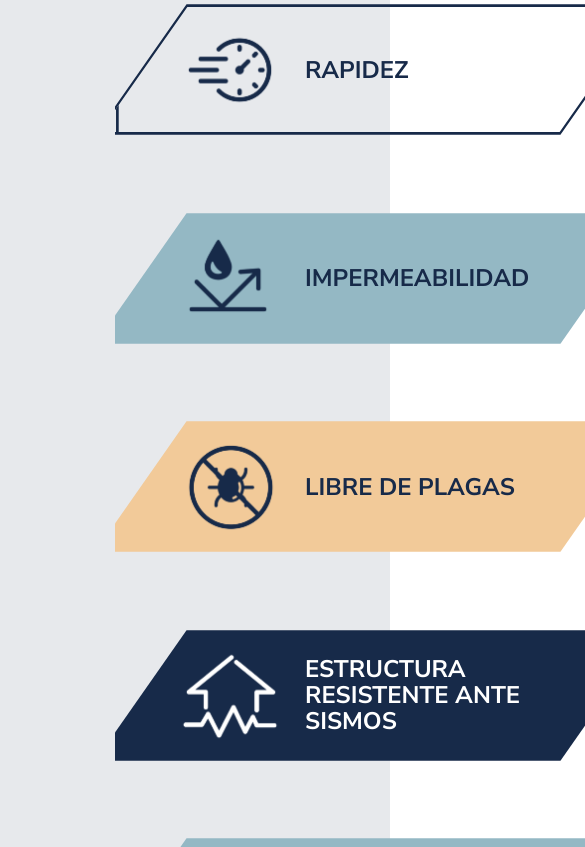
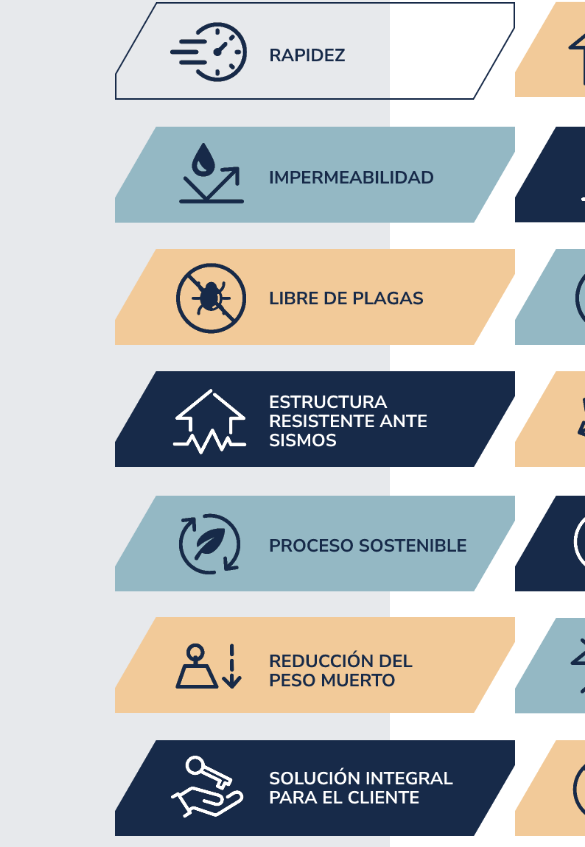
Before and after one commit to facundo1996/amazonia, a React (Create React App) app: page / in a window 390 px wide. Shown: the part 1717-2564 px from the top of the page, 585 px wide, since content can reach past the window. Built offline with nearby package versions, Linux system fonts and the light colour scheme; a web font is replaced by a local one.

Commit message:
Characteristics responsive

```diff
--- a/src/components/Characteristics.jsx
+++ b/src/components/Characteristics.jsx
@@ -10,7 +10,8 @@ export default function Characteristics() {
         'La construcción en serie e industrializada que realizamos en fábrica, reduce significativamente el tiempo de desarrollo de la construcción in situ.',
         'No existen los retrasos habituales de las obras en construcción.',
       ],
-      icon1: '/icons/characteristics/1-rapidez-blanco.png',
+      btn1: '/icons/btn/1-rapidez.png',
+      btn2: '/icons/btn/1-rapidez-select.png',
       icon2: '/icons/characteristics/1-rapidez-azul.png',
       color: 'white',
       background: '#172A49',
@@ -21,7 +22,8 @@ export default function Characteristics() {
       descriptions: [
         'Garantizamos interiores confortables, gran eficiencia energética reduciendo así los costos de calefacción y refrigeración.'
       ],
-      icon1: '/icons/characteristics/2-aislamiento-azul.png',
+      btn1: '/icons/btn/2-aislamiento.png',
+      btn2: '/icons/btn/2-aislamiento-select.png',
       icon2: '/icons/characteristics/2-aislamiento-azul.png',
       color: '#172A49',
       background: '#F2CA99',
@@ -33,7 +35,8 @@ export default function Characteristics() {
         'La estructura molecular de nuestros muros está diseñada para prevenir la infiltración de agua, evitando así la transmisión de humedad por capilaridad o impregnación.',
         'Implica que no hay necesidad de aplicar revoques impermeables.'
       ],
-      icon1: '/icons/characteristics/3-impermeabilidad-azul.png',
+      btn1: '/icons/btn/3-impermeabilidad.png',
+      btn2: '/icons/btn/3-impermeabilidad-select.png',
       icon2: '/icons/characteristics/3-impermeabilidad-azul.png',
       color: '#172A49',
       background: '#94B8C4',
@@ -44,7 +47,8 @@ export default function Characteristics() {
       descriptions: [
         'Nuestros muros de hormigón celular resisten el fuego directo, pudiendo utilizarse como pared de fuego. Son auto-extinguibles, químicamente inertes y no tóxicos, siendo esta una de las tantas características que dotan de superioridad a nuestro sistema constructivo. '
       ],
-      icon1: '/icons/characteristics/4-fuego-blanco.png',
+      btn1: '/icons/btn/4-fuego.png',
+      btn2: '/icons/btn/4-fuego-select.png',
       icon2: '/icons/characteristics/4-fuego-azul.png',
       color: 'white',
       background: '#172A49',
@@ -55,7 +59,8 @@ export default function Characteristics() {
       descriptions: [
         'El hormigón celular con el que están fabricados nuestros muros, es un material inorgánico por lo que no favorece la formación de plagas y además, tiene alta resistencia a hongos, insectos y termitas.',
       ],
-      icon1: '/icons/characteristics/5-plagas-azul.png',
+      btn1: '/icons/btn/5-plagas.png',
+      btn2: '/icons/btn/5-plagas-select.png',
       icon2: '/icons/characteristics/5-plagas-azul.png',
       color: '#172A49',
       background: '#F2CA99',
@@ -66,7 +71,8 @@ export default function Characteristics() {
       descriptions: [
         'Al ser un proceso industrializado, fundamentado en un desarrollo de ingeniería de detalle, no hay desechos ni desperdicios de obra. Entorno limpio y eficiente.'
       ],
-      icon1: '/icons/characteristics/6-desperdicios-azul.png',
+      btn1: '/icons/btn/6-desperdicios.png',
+      btn2: '/icons/btn/6-desperdicios-select.png',
       icon2: '/icons/characteristics/6-desperdicios-azul.png',
       color: '#172A49',
       background: '#94B8C4',
@@ -77,7 +83,8 @@ export default function Characteristics() {
       descriptions: [
         'Sistema apto para instalarse en zonas clasificadas con riesgo sísmico.'
       ],
-      icon1: '/icons/characteristics/7-resistente-blanco.png',
+      btn1: '/icons/btn/7-resistente.png',
+      btn2: '/icons/btn/7-resistente-select.png',
       icon2: '/icons/characteristics/7-resistente-azul.png',
       color: 'white',
       background: '#172A49',
@@ -90,7 +97,8 @@ export default function Characteristics() {
         'Soluciones flexibles y personalizadas en diferentes escalas y contextos.',
         'Amplia variedad de acabados y revestimientos para satisfacer preferencias individuales.',
       ],
-      icon1: '/icons/characteristics/8-versatilidad-azul.png',
+      btn1: '/icons/btn/8-versatilidad.png',
+      btn2: '/icons/btn/8-versatilidad-select.png',
       icon2: '/icons/characteristics/8-versatilidad-azul.png',
       color: '#172A49',
       background: '#F2CA99',
@@ -101,7 +109,8 @@ export default function Characteristics() {
       descriptions: [
         'En nuestro proceso, adoptamos una mentalidad sostenible en todo el ciclo productivo, donde los desperdicios se reutilizan y tenemos un fuerte compromiso con la conciencia ambiental.'
       ],
-      icon1: '/icons/characteristics/9-proceso-sostenible-azul.png',
+      btn1: '/icons/btn/9-proceso-sostenible.png',
+      btn2: '/icons/btn/9-proceso-sostenible-select.png',
       icon2: '/icons/characteristics/9-proceso-sostenible-azul.png',
       color: '#172A49',
       background: '#94B8C4',
@@ -114,7 +123,8 @@ export default function Characteristics() {
         'No hay necesidad de revoques gruesos o finos, lo que permite aplicar directamente el revestimiento elegido por el cliente o simplemente una fina capa de pintura aportando color al acabado del muro',
         'Esta característica distintiva no sólo agiliza significativamente el proceso constructivo, ahorra tiempo y recursos sino que también garantiza un acabado impecable que supera los estándares convencionales de los sistemas constructivos actuales.',
       ],
-      icon1: '/icons/characteristics/10-revoques-blanco.png',
+      btn1: '/icons/btn/10-revoques.png',
+      btn2: '/icons/btn/10-revoques-select.png',
       icon2: '/icons/characteristics/10-revoques-azul.png',
       color: 'white',
       background: '#172A49',
@@ -126,7 +136,8 @@ export default function Characteristics() {
         'Debido a la ligereza de nuestros muros de hormigón celular, la carga muerta considerada en el cálculo estructural es significativamente menor, lo que resulta en fundaciones y estructuras de menor porte y volumen. Esto no solo reduce costos, sino que también acelera el proceso de construcción.',
         'Una de las características destacadas del hormigón celular es su ligereza, es un 65% más liviano que los materiales tradicionales.',
       ],
-      icon1: '/icons/characteristics/11-reduccion-azul.png',
+      btn1: '/icons/btn/11-reduccion.png',
+      btn2: '/icons/btn/11-reduccion-select.png',
       icon2: '/icons/characteristics/11-reduccion-azul.png',
       color: '#172A49',
       background: '#F2CA99',
@@ -137,7 +148,8 @@ export default function Characteristics() {
       descriptions: [
         'Las instalaciones, como agua, gas natural, electricidad y desagües, son canalizadas en el muro dentro de nuestra planta de producción, eliminando la necesidad de hacerlas en obra.',
       ],
-      icon1: '/icons/characteristics/12-instalaciones-azul.png',
+      btn1: '/icons/btn/12-instalaciones.png',
+      btn2: '/icons/btn/12-instalaciones-select.png',
       icon2: '/icons/characteristics/12-instalaciones-azul.png',
       color: '#172A49',
       background: '#94B8C4',
@@ -146,7 +158,8 @@ export default function Characteristics() {
     {
       title: 'SOLUCIÓN INTEGRAL PARA EL CLIENTE',
       descriptions: ['En nuestra empresa, garantizamos a nuestros clientes un proyecto completado rápidamente, con la mejor calidad y eficiencia, sin costos adicionales ni malestares. Además de llevar a cabo su proyecto, ofrecemos la opción de elegir entre modelos estandarizados para ahorrar tiempo y dinero, o trabajar en colaboración con su propio arquitecto/a para satisfacer sus necesidades específicas.'],
-      icon1: '/icons/characteristics/13-solucion-integral-blanco.png',
+      btn1: '/icons/btn/13-solucion-integral.png',
+      btn2: '/icons/btn/13-solucion-integral-select.png',
       icon2: '/icons/characteristics/13-solucion-integral-azul.png',
       color: 'white',
       background: '#172A49',
@@ -157,7 +170,8 @@ export default function Characteristics() {
       descriptions: [
         'Transparencia total y tranquilidad financiera. Te garantizamos que no habrá costos ocultos ni adicionales. Nos comprometemos a brindarte una experiencia de construcción sin complicaciones.'
       ],
-      icon1: '/icons/characteristics/14-sin-costos-azul.png',
+      btn1: '/icons/btn/14-sin-costos.png',
+      btn2: '/icons/btn/14-sin-costos-select.png',
       icon2: '/icons/characteristics/14-sin-costos-azul.png',
       color: '#172A49',
       background: '#F2CA99',
@@ -177,14 +191,8 @@ export default function Characteristics() {
           {
             characteristics.map((item, index) => (
 
-              <div onClick={() => setItemSelected(item)} key={index} className="box-card">
-                <div style={{ backgroundColor: itemSelected.id === item.id ? 'transparent' : item.background }} className={itemSelected.id === item.id ? "bg-card border-blue" : 'bg-card'}>
-                </div>
-
-                <div className="box-content">
-                  <img className='img-card' src={itemSelected.id === item.id ? item.icon2 : item.icon1} alt="" />
-                  <div style={{ color: itemSelected.id === item.id ? '#172A49' : item.color }} className='title-card'>{item.title}</div>
-                </div>
+              <div key={index} className="box-card">
+                <img onClick={() => setItemSelected(item)} src={itemSelected.id === item.id ?item.btn2 :item.btn1} alt="" />
               </div>
 
             ))
--- a/src/index.css
+++ b/src/index.css
@@ -226,6 +226,7 @@ h4 {
 
 .box-cards-container {
   width: 1070px;
+  height: 1075px;
   display: grid;
   grid-template-columns: repeat(2, auto);
   grid-gap: 10px 0px;
@@ -236,61 +237,13 @@ h4 {
   height: 145px;
   position: relative;
   overflow: hidden;
-}
-
-.box-card:nth-child(even) {
-  margin-left: -30px;
-}
-
-.box-content {
-  height: 100%;
-  position: absolute;
-  left: 50px;
-  z-index: 20;
   display: flex;
   justify-content: center;
   align-items: center;
-  font-size: 31px;
-  font-weight: 700;
-  gap: 10px;
+}
+.box-card img {
+  width: 100%;
   cursor: pointer;
-}
-
-.bg-card {
-  position: absolute;
-  inset: 0;
-  z-index: 10;
-  transform: skew(-35deg);
-  scale: 0.9;
-  overflow: hidden;
-  cursor: pointer;
-}
-
-.border-blue {
-  border: 3px solid var(--primary);
-  transition: 0.2s;
-}
-
-.border-blue::before,
-.border-blue::after {
-  content: '';
-  position: absolute;
-  z-index: -1;
-  border-left: 3px solid var(--primary);
-  border-right: 3px solid var(--primary);
-}
-
-.border-blue::before {
-  top: -2px;
-  left: -2px;
-  width: calc(110% + 10px);
-  height: calc(153% + 12px);
-  transform: skew(35deg);
-}
-
-
-.img-card {
-  width: 130px;
 }
 
 .title-card {
@@ -768,6 +721,19 @@ h4 {
   .box-commercialization-info {
     padding: 0 20px 0 175px;
   }
+  /* CHARACTERISTICS */
+  .box-card {
+    width: 400px;
+    height: 110px;
+  }
+  .box-cards-container {
+    height: 850px;
+  }
+  .c-image {
+    width: auto;
+    height: 350px;
+  }
+
 }
 
 @media (max-width: 1600px) {
```
